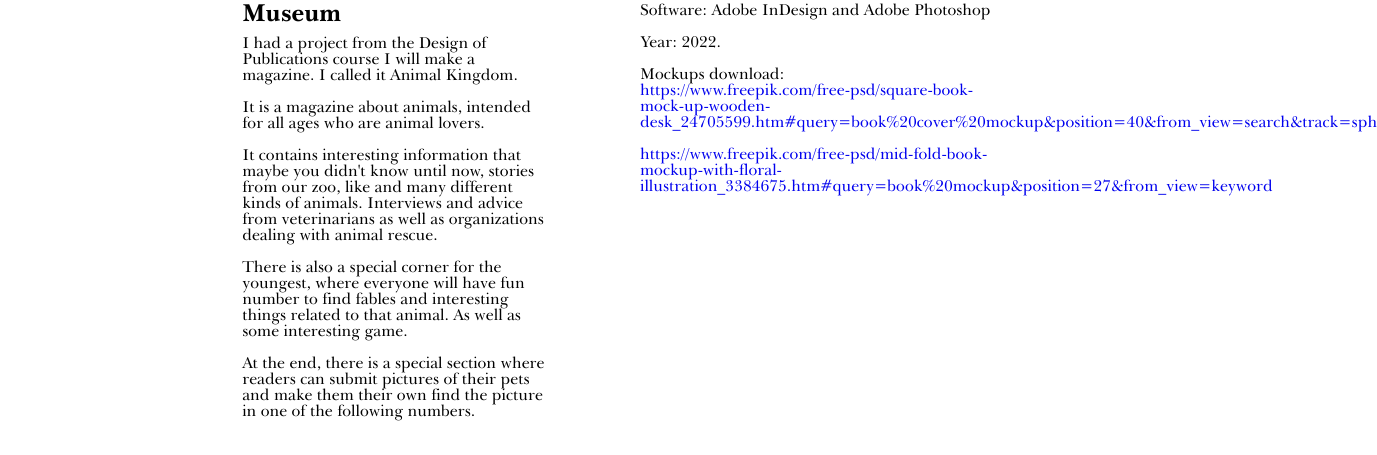
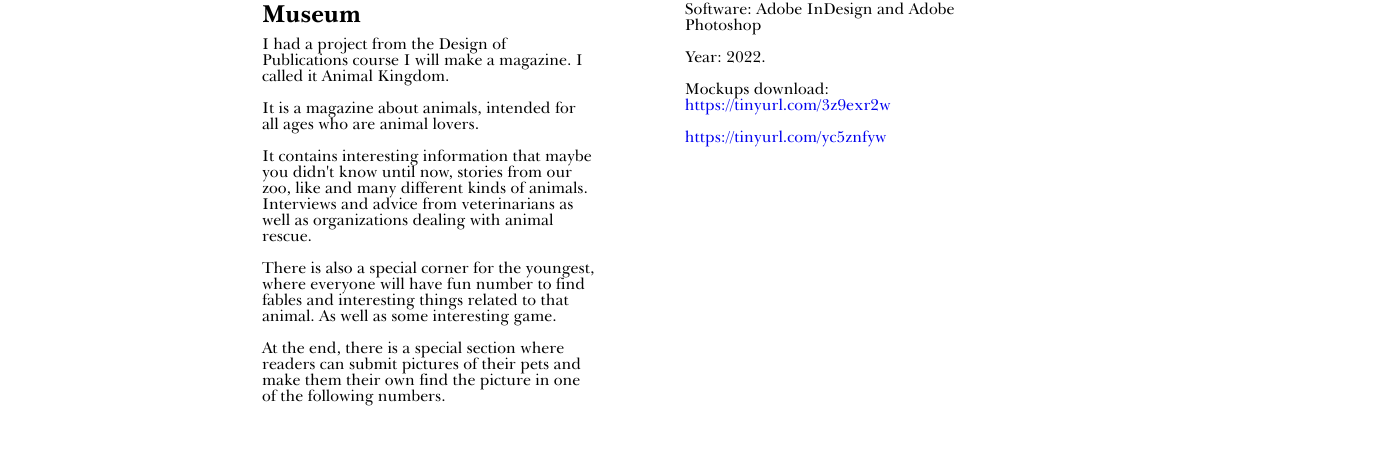
Before and after one commit to SandraSibinovicMilenkovic/portfolio, a plain HTML site: page Arts/publikacije.html in a window 1280 px wide. Shown: the part 2389-2844 px from the top of the page, 1377 px wide, since content can reach past the window. Drawn offline with Linux system fonts and the light colour scheme.

Commit message:
url fixed

```diff
--- a/Arts/publikacije.html
+++ b/Arts/publikacije.html
@@ -178,11 +178,10 @@
                         <br>
                         <br>
                         Mockups download:
-                      <a href="https://www.freepik.com/free-psd/square-book-mock-up-wooden-desk_24705599.htm#query=book%20cover%20mockup&position=40&from_view=search&track=sph">https://www.freepik.com/free-psd/square-book-mock-up-wooden-desk_24705599.htm#query=book%20cover%20mockup&position=40&from_view=search&track=sph</a>
+                      <a href="https://tinyurl.com/3z9exr2w">https://tinyurl.com/3z9exr2w</a>
                       <br>
-                       <a href="https://www.freepik.com/free-psd/mid-fold-book-mockup-with-floral-illustration_3384675.htm#query=book%20mockup&position=27&from_view=keyword">https://www.freepik.com/free-psd/mid-fold-book-mockup-with-floral-illustration_3384675.htm#query=book%20mockup&position=27&from_view=keyword</a>
-                        <br>
-                        <br>
+                       <a href="https://tinyurl.com/yc5znfyw">https://tinyurl.com/yc5znfyw</a>
+
                     </p>
 
             </div>
```
